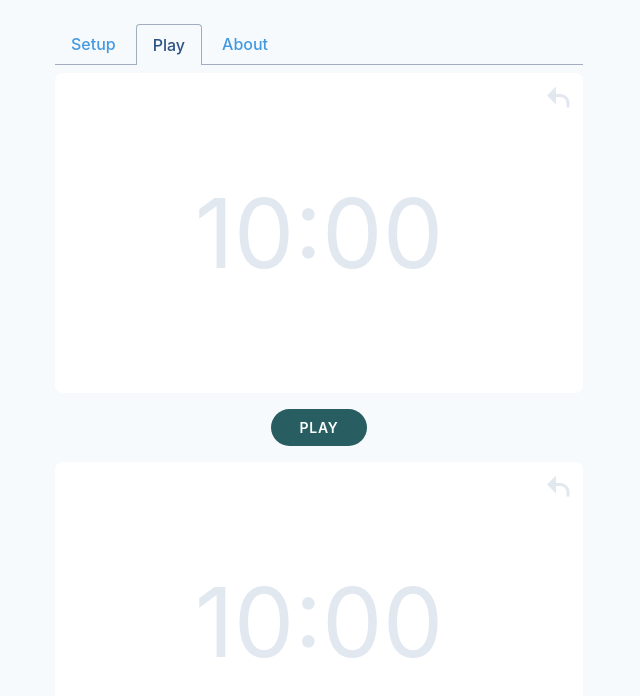
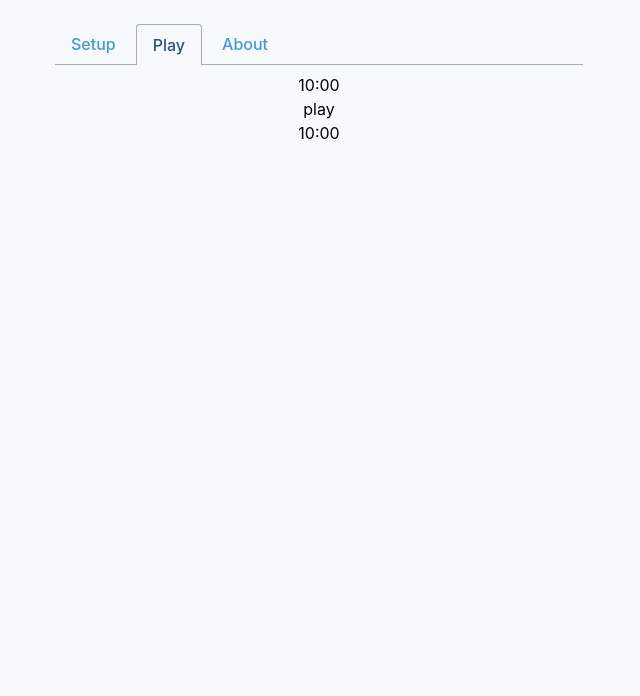
Before and after one commit to lawnchamp/chesstimer, a React (Create React App) app: page /#/ in a window 1280 px wide. Shown: the top 696 px of the page, without its empty margins (321-961 px from the left). Built offline with nearby package versions, Linux system fonts and the light colour scheme.

Commit message:
Removing all logic from chessTimer.js

```diff
--- a/src/chessTimer.js
+++ b/src/chessTimer.js
@@ -1,62 +1,22 @@
 import React, { useState, Fragment, useEffect } from 'react';
 
 export function ClockDisplay({ isTicking, time, toggleTicker }) {
-  const [rotation, setRotation] = useState(0);
-
-  function onRotationClicked(event) {
-    event.stopPropagation();
-    setRotation(rotation + 45);
-  }
-
-  const minutes = Math.floor(time / 60);
-  const seconds = (time % 60).toString().padStart(2, '0');
-
-  const containerStyles = isTicking
-    ? 'bg-gray-300 border border-gray-700 shadow-2xl'
-    : 'bg-white';
-  const timerStyles = isTicking
-    ? 'text-gray-700'
-    : 'text-gray-300 border border-white';
+  const containerStyles = isTicking ? '' : '';
+  const timerStyles = isTicking ? '' : '';
 
   return (
-    <div className="relative flex items-center justify-center">
-      <button
-        disabled={!isTicking || time <= 0}
-        onClick={toggleTicker}
-        className={`${containerStyles} w-full rounded-lg h-half focus:outline-none`}
-      >
-        <svg
-          className={`${timerStyles} absolute top-0 right-0 w-8 h-8 m-2 fill-current hover:text-gray-900`}
-          onClick={onRotationClicked}
-          xmlns="http://www.w3.org/2000/svg"
-          viewBox="0 0 20 20"
-        >
-          <path d="M15 17v-2.99A4 4 0 0 0 11 10H8v5L2 9l6-6v5h3a6 6 0 0 1 6 6v3h-2z" />
-        </svg>
-        <div
-          className={`${timerStyles} text-8xl`}
-          style={{ transform: `rotate(${rotation}deg)` }}
-        >
-          {minutes}:{seconds}
-        </div>
+    <div className="">
+      <button className={`${containerStyles} w-full`}>
+        <div className={`${timerStyles}`}>10:00</div>
       </button>
     </div>
   );
 }
 
-function Clock({ isTicking, toggleTicker, startTime = 600 }) {
-  const [time, setTime] = useState(startTime);
-
-  useEffect(() => {
-    if (isTicking && time > 0) {
-      const timeout = setTimeout(() => setTime(time - 1), 1000);
-      return () => clearTimeout(timeout);
-    }
-  });
-
+function Clock({ isTicking, toggleTicker, startTime }) {
   return (
     <ClockDisplay
-      time={time}
+      time={600}
       isTicking={isTicking}
       toggleTicker={toggleTicker}
     />
@@ -64,46 +24,21 @@ function Clock({ isTicking, toggleTicker, startTime = 600 }) {
 }
 
 export function PauseButton({ toggle, isPaused }) {
-  const buttonStyles = isPaused
-    ? 'text-white bg-teal-800 hover:bg-teal-600'
-    : 'text-gray-700 border hover:bg-gray-200';
+  const buttonStyles = isPaused ? '' : '';
 
   return (
     <div className="text-center">
-      <button
-        onClick={toggle}
-        className={`${buttonStyles} w-24 py-2 my-4 text-sm font-semibold tracking-wider uppercase rounded-full focus:outline-none focus:shadow-outline`}
-      >
-        {isPaused ? 'play' : 'pause'}
-      </button>
+      <button className={`${buttonStyles}`}>play</button>
     </div>
   );
 }
 
 export function ChessTimer() {
-  const [firstClockIsTicking, setFirstClockIsTicking] = useState(
-    true
-  );
-  const [gameIsPaused, setGameIsPaused] = useState(true);
-
   return (
     <Fragment>
-      <Clock
-        isTicking={firstClockIsTicking && !gameIsPaused}
-        toggleTicker={() =>
-          setFirstClockIsTicking(!firstClockIsTicking)
-        }
-      />
-      <PauseButton
-        toggle={() => setGameIsPaused(!gameIsPaused)}
-        isPaused={gameIsPaused}
-      />
-      <Clock
-        isTicking={!firstClockIsTicking && !gameIsPaused}
-        toggleTicker={() =>
-          setFirstClockIsTicking(!firstClockIsTicking)
-        }
-      />
+      <Clock isTicking={true} toggleTicker={alert} />
+      <PauseButton toggle={alert} isPaused={true} />
+      <Clock isTicking={false} toggleTicker={alert} />
     </Fragment>
   );
 }
```
